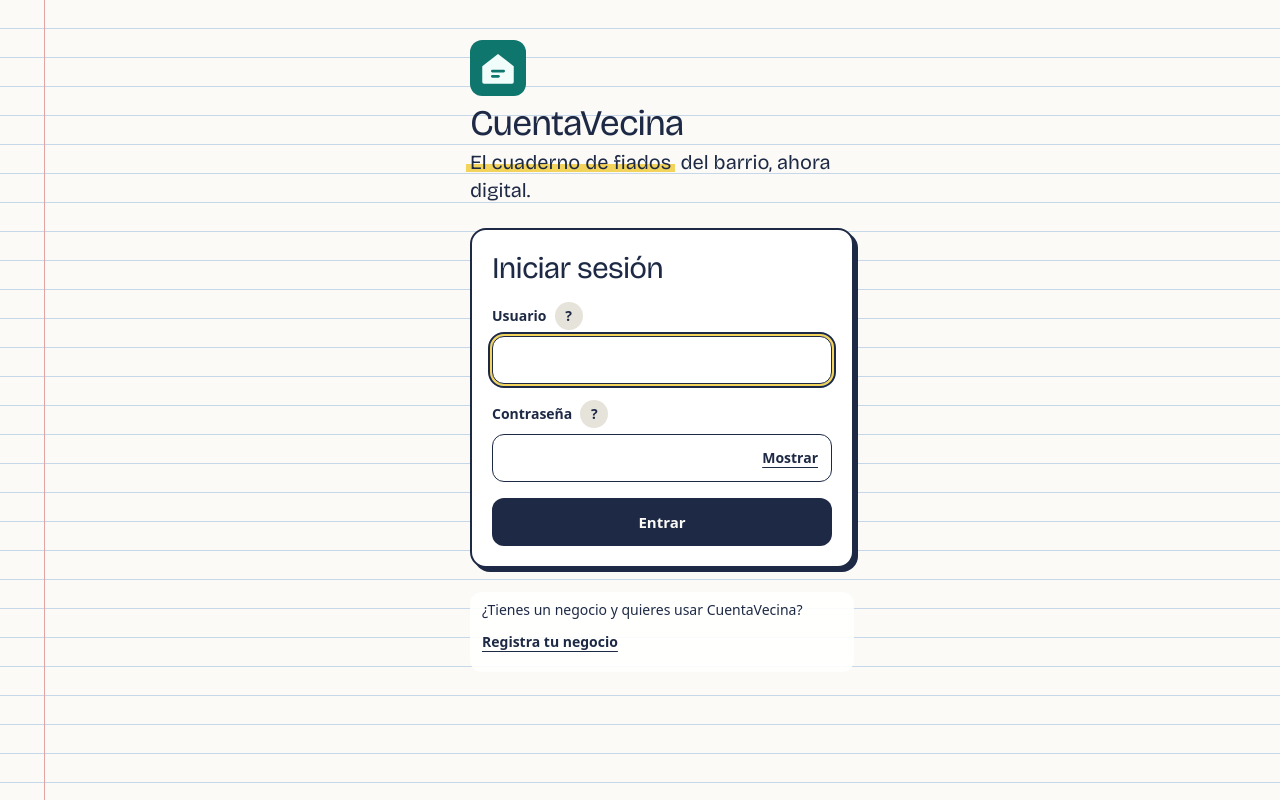
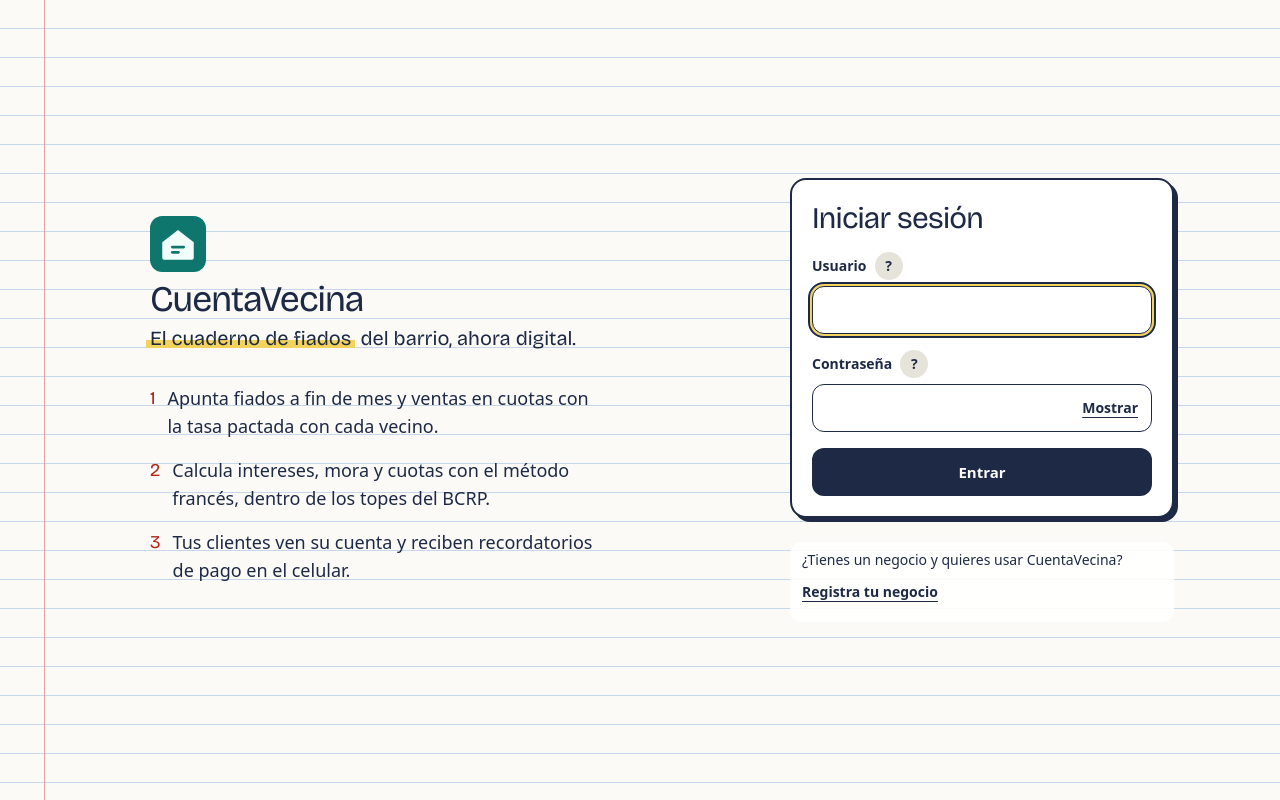
Before and after one commit to DanielSpecter-dotcom/CuentaVecina, a React (Vite) app: page /login in a window 1280 px wide. Built offline with nearby package versions, Linux system fonts and the light colour scheme; no server answers; a web font is replaced by a local one.

Commit message:
feat(acceso): login en dos columnas en escritorio
Propuesta de valor a la izquierda y el formulario a la derecha desde lg; en celular sigue en una columna.

```diff
--- a/src/pages/Login.tsx
+++ b/src/pages/Login.tsx
@@ -36,15 +36,31 @@ export default function Login() {
   }
 
   return (
-    <main className="cuaderno min-h-screen py-10 pr-4 pl-15">
-      <div className="mx-auto flex max-w-sm flex-col gap-6">
+    <main className="cuaderno min-h-screen py-10 pr-4 pl-15 lg:flex lg:items-center">
+      {/* Celular: una columna. Escritorio: la propuesta de valor a la izquierda y el acceso a la derecha. */}
+      <div className="mx-auto grid w-full max-w-sm gap-6 lg:max-w-5xl lg:grid-cols-[1fr_24rem] lg:items-center lg:gap-x-20">
         <div>
           <img src="/favicon.svg" alt="" className="h-14 w-14" />
           <p className="mt-2 font-display text-4xl font-extrabold tracking-tight">CuentaVecina</p>
           <p className="mt-1 font-display text-xl font-bold">
             <span className="resaltado">El cuaderno de fiados</span> del barrio, ahora digital.
           </p>
+          <ul className="mt-8 hidden max-w-md space-y-4 text-lg lg:block">
+            <li className="flex gap-3">
+              <span aria-hidden="true" className="font-display font-extrabold text-vencido">1</span>
+              Apunta fiados a fin de mes y ventas en cuotas con la tasa pactada con cada vecino.
+            </li>
+            <li className="flex gap-3">
+              <span aria-hidden="true" className="font-display font-extrabold text-vencido">2</span>
+              Calcula intereses, mora y cuotas con el método francés, dentro de los topes del BCRP.
+            </li>
+            <li className="flex gap-3">
+              <span aria-hidden="true" className="font-display font-extrabold text-vencido">3</span>
+              Tus clientes ven su cuenta y reciben recordatorios de pago en el celular.
+            </li>
+          </ul>
         </div>
+        <div className="flex min-w-0 flex-col gap-6">
         {instalacionPendiente && (
           <Sello className="block p-5">
             <p className="font-display text-lg font-bold">Primera vez aquí</p>
@@ -91,6 +107,7 @@ export default function Login() {
             Registra tu negocio
           </Link>
         </p>
+        </div>
       </div>
     </main>
   )
```
